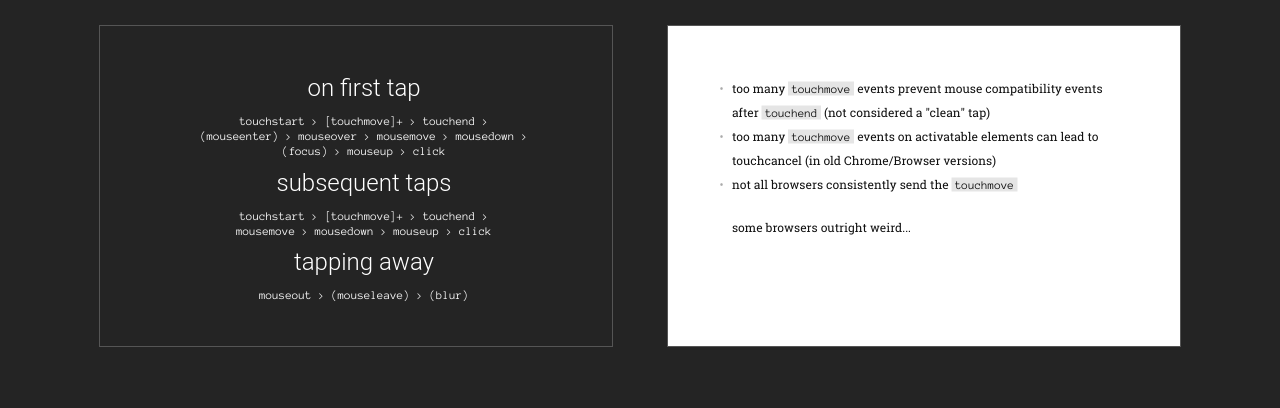
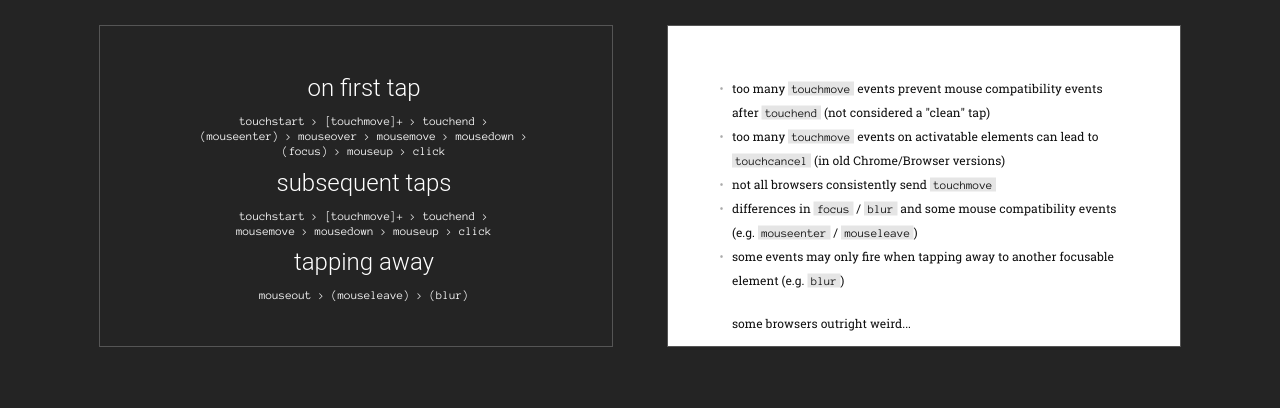
Before and after one commit to patrickhlauke/getting-touchy-presentation, a website: page index.html in a window 1280 px wide. Shown: the part 5580-5988 px from the top of the page. Drawn offline with Linux system fonts and the light colour scheme.

Commit message:
Fixes/additions to event sequence clarifications

```diff
--- a/index.html
+++ b/index.html
@@ -283,8 +283,10 @@ mousemove > mousedown > mouseup > click</code></pre>
 <section class="slide listing"><div>
     <ul>
     <li>too many <code>touchmove</code> events prevent mouse compatibility events after <code>touchend</code> (not considered a "clean" tap)</li>
-    <li>too many <code>touchmove</code> events on activatable elements can lead to touchcancel (in old Chrome/Browser versions)</li>
-    <li>not all browsers consistently send the <code>touchmove</code></li>
+    <li>too many <code>touchmove</code> events on activatable elements can lead to <code>touchcancel</code> (in old Chrome/Browser versions)</li>
+    <li>not all browsers consistently send <code>touchmove</code></li>
+    <li>differences in <code>focus</code> / <code>blur</code> and some mouse compatibility events (e.g. <code>mouseenter</code> / <code>mouseleave</code>)</li>
+    <li>some events may only fire when tapping away to another focusable element (e.g. <code>blur</code>)
     </ul>
     <p>some browsers outright weird...</p>
 </div></section>
```
